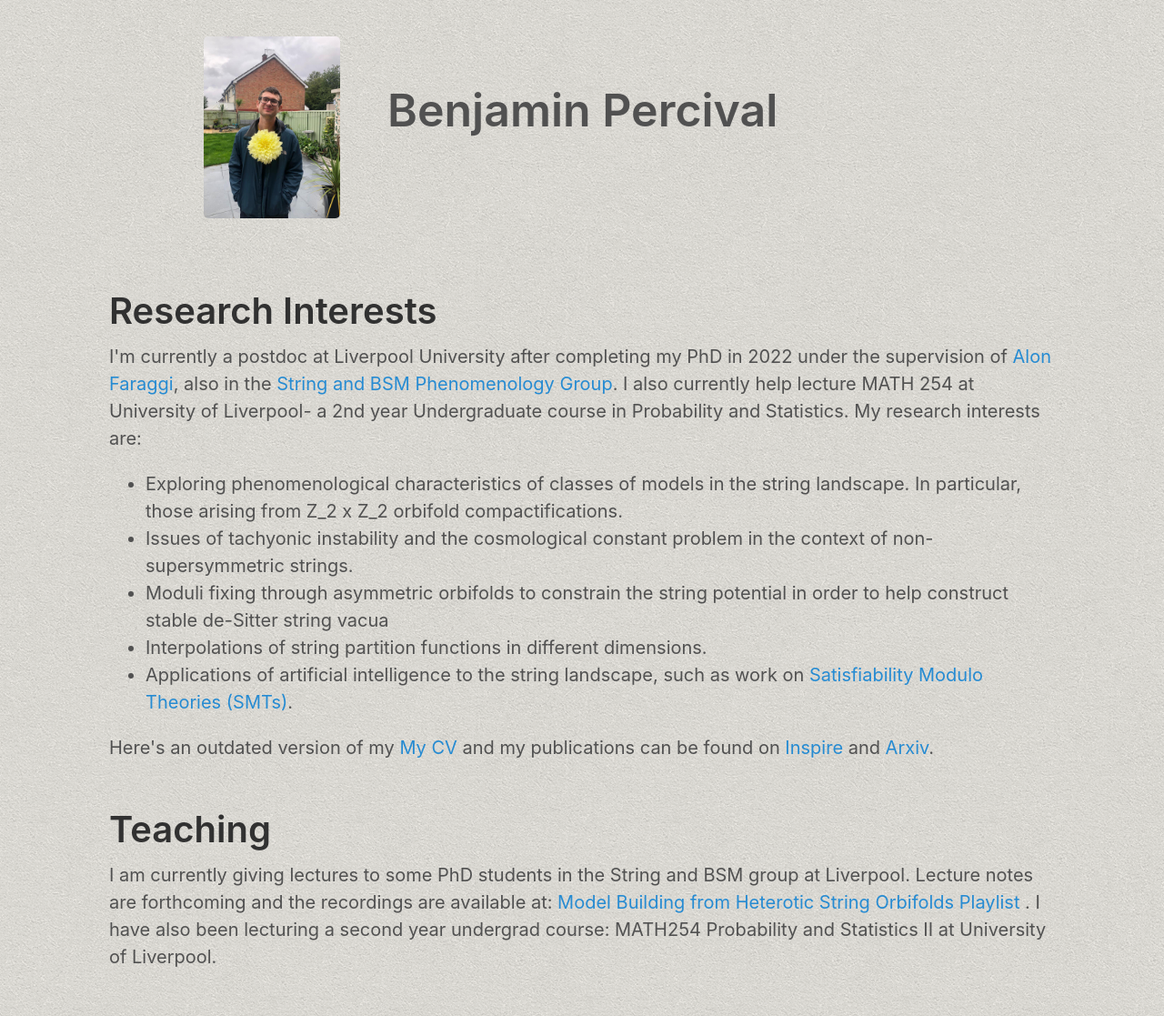
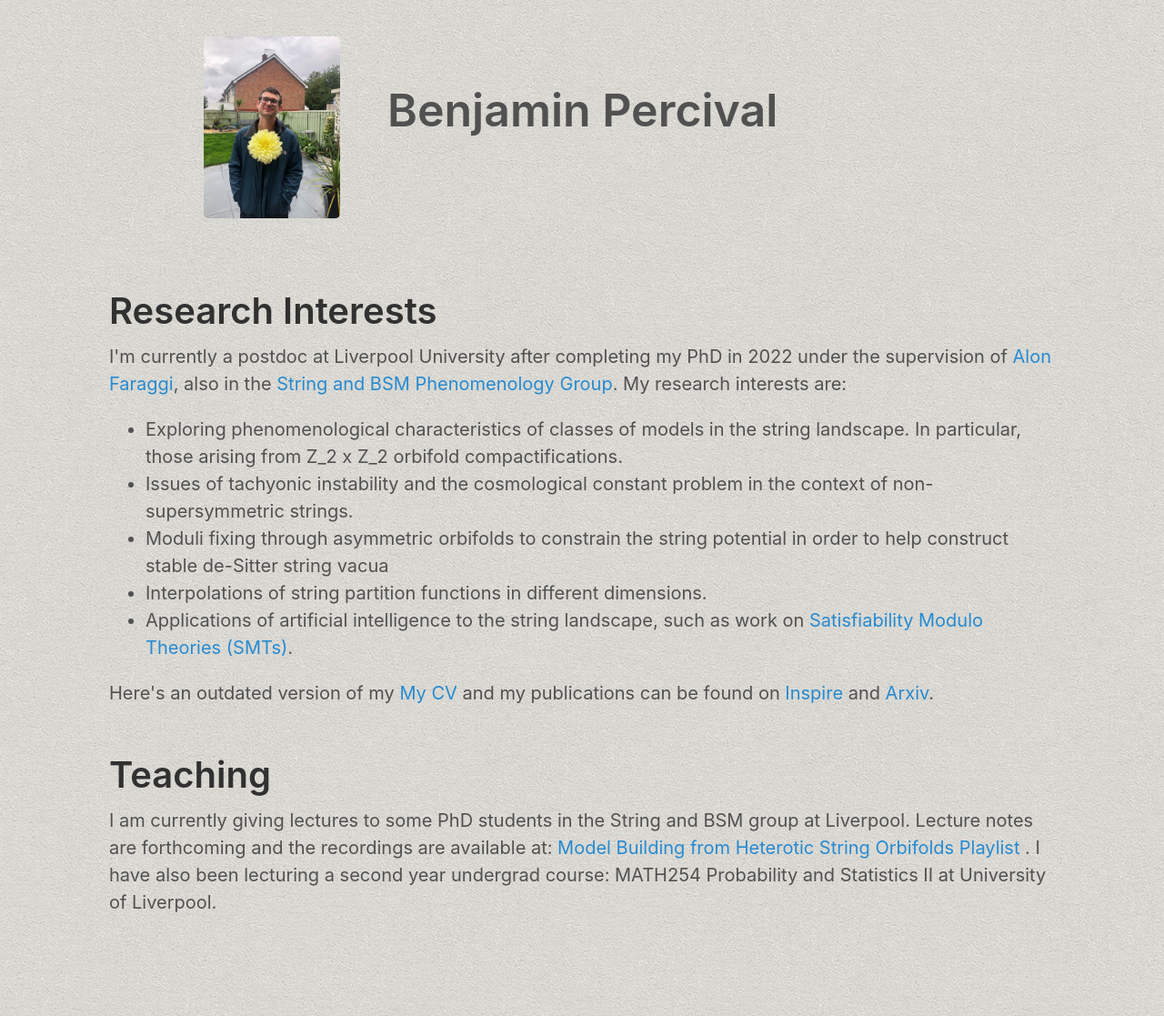
Before and after one commit to BenjaminPercival/cultivatingthegrapevine, a Jekyll site: the page index.html, which Jekyll copies as it is, in a window 1280 px wide. Shown: the whole page at 91% size. Built offline with Jekyll 4.4.1, drawn with Linux system fonts in a browser that asks for light colours.

Commit message:
Update index.html

```diff
--- a/index.html
+++ b/index.html
@@ -31,7 +31,7 @@
 <div>
   <div class="section">
   <h1 class="">Research Interests</h1>
-  <p>I'm currently a postdoc at Liverpool University after completing my PhD in 2022 under the supervision of <a href="http://www.maths.liv.ac.uk/TheorPhys/people/staff/faraggi/">Alon Faraggi</a>, also in the <a href="http://www.maths.liv.ac.uk/TheorPhys/RESEARCH/STRING_THEORY/index.htm">String and BSM Phenomenology Group</a>. I also currently help lecture MATH 254 at University of Liverpool- a 2nd year Undergraduate course in Probability and Statistics. My research interests are: </p>
+  <p>I'm currently a postdoc at Liverpool University after completing my PhD in 2022 under the supervision of <a href="http://www.maths.liv.ac.uk/TheorPhys/people/staff/faraggi/">Alon Faraggi</a>, also in the <a href="http://www.maths.liv.ac.uk/TheorPhys/RESEARCH/STRING_THEORY/index.htm">String and BSM Phenomenology Group</a>. My research interests are: </p>
   <ul class="aboutme">
     <li> Exploring phenomenological characteristics of classes of models in the string landscape. In particular, those arising from Z_2 x Z_2 orbifold compactifications.</li>
     <li> Issues of tachyonic instability and the cosmological constant problem in the context of non-supersymmetric strings.</li>
```
